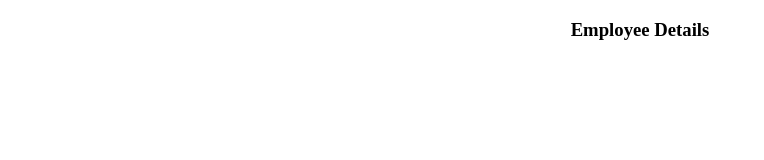
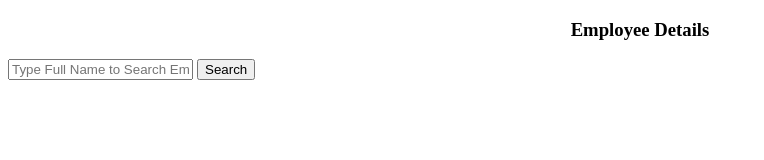
Before and after one commit to swati-13052/Accordian, a plain HTML site: page index.html in a window 1280 px wide. Shown: the whole page, without its empty margins (0-764 px from the left). Drawn offline with Linux system fonts and the light colour scheme; no server answers.

Commit message:
Update index.html

```diff
--- a/index.html
+++ b/index.html
@@ -10,8 +10,12 @@
 
 <body>
     <h3 class="heading">Employee Details</h3>
-    <div id="container" class="container">
+    <div class="search-container">
+        <input id="searchInput" placeholder="Type Full Name to Search Employee" />
+        <button id="searchButton">Search</button>
     </div>
+    <div class="errorText" id="errorText"></div>
+    <div id="container" class="container"></div>
     <script src="main.js"></script>
 </body>
 
```
